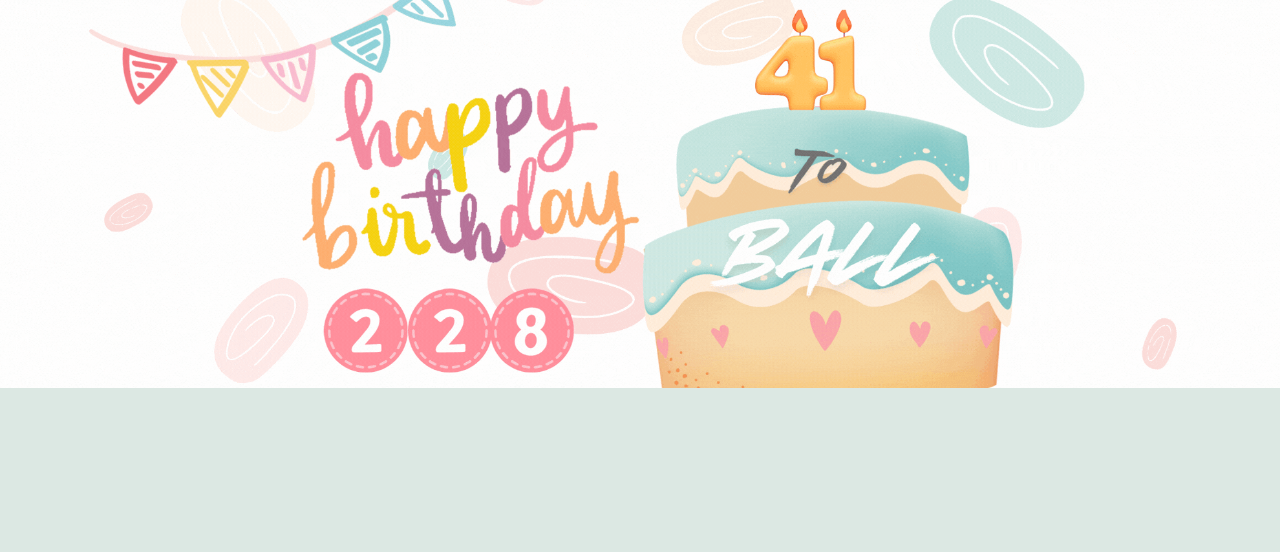
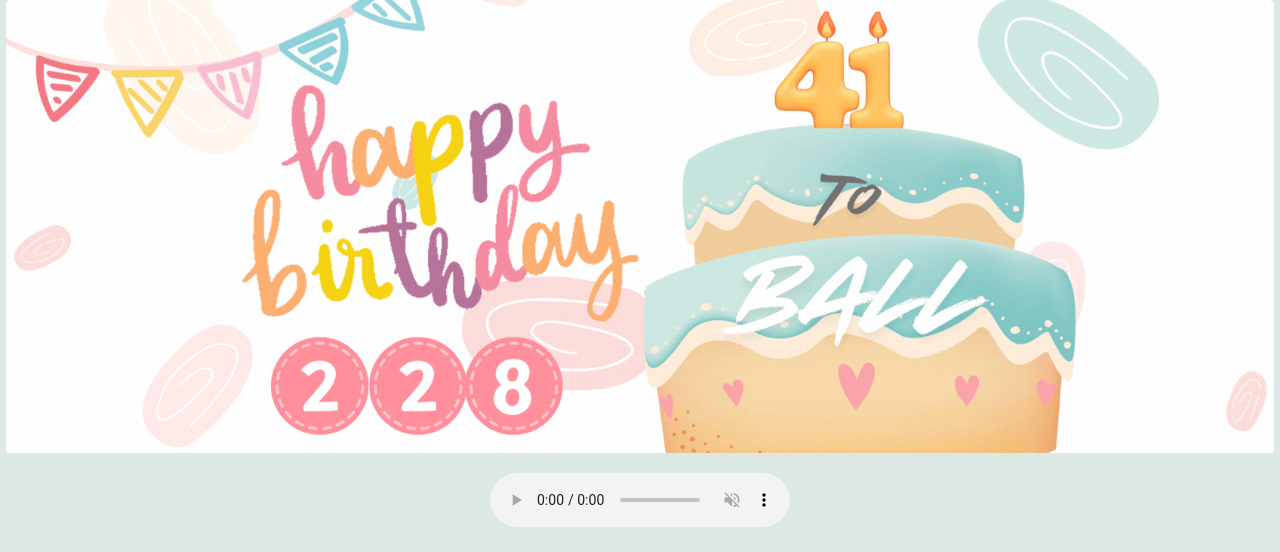
Before and after one commit to wowamin/wowamin.github.io, a plain HTML site: page try.html in a window 1280 px wide. Shown: the top 552 px of the page. Drawn offline with nearby package versions, Linux system fonts and the light colour scheme.

Commit message:
優化banner

```diff
--- a/css/style.css
+++ b/css/style.css
@@ -41,19 +41,36 @@ body {
   border-radius: 5px;
 }
 
+.happy-bd {
+  width: 100%;
+  max-width: 1980px;
+  margin: 0 auto;
+  aspect-ratio: 1980 / 600;
+  overflow: hidden;
+  margin-bottom: 20px;
+  background: #dce8e3;
+  border-radius: 12px;
+}
 
-.happy-bd {
-  width: min(100%, 1980px);
-  height: 600px;
-  margin: 0 auto;
+@media (max-width: 1280px) {
+  .happy-bd { aspect-ratio: 1980 / 700; }
+}
+
+@media (max-width: 768px) {
+  .happy-bd { aspect-ratio: 4 / 3; }
+}
+
+@media (max-width: 375px) {
+  .happy-bd { aspect-ratio: 7 / 3; }
+}
 
 
-}
 
 .happy-bd__img {
   display: block;
   width: 100%;
-  height: auto;
+  height: 100%;
+  object-fit: contain;
 }
 
 .music {
--- a/try.html
+++ b/try.html
@@ -45,37 +45,15 @@
 
 <body>
 
-  <div class="wrap">
- <!-- <nav class="navbar navbar-expand-lg navbar-light bg-light sticky-top">
-  <div class="container">
-    <a class="navbar-brand" href="index.html">
-      <h1>有球必映</h1></a>
-    <button class="navbar-toggler" type="button" data-bs-toggle="collapse" data-bs-target="#navbarNav">
-      <span class="navbar-toggler-icon"></span>
-    </button>
-    <div class="collapse navbar-collapse" id="navbarNav">
-      <ul class="navbar-nav ms-auto">
-        <li class="nav-item">
-          <a class="nav-link" href="index.html">首頁</a>
-        </li>
-        <li class="nav-item">
-          <a class="nav-link" href="#aboutus.html">關於我們</a></li>
-        <li class="nav-item">
-          <a class="nav-link" href="contact.html">聯絡我們</a>
-        </li>
-      </ul>
-    </div>
-  </div>
-</nav>   -->
-
-<!-- 🔥 這裡放你的 Banner -->
-
-
+<div class="wrap">
 <!-- 生日圖片 -->
 <section class="happy-bd">
   <img
     class="happy-bd__img"
     src="./img/hbd1980.gif"
+    srcset="./img/hbd365.gif 365w, ./img/hbd720.gif 720w, ./img/hbd1200.gif 1200w, ./img/hbd1680.gif 1680w, ./img/hbd1980.gif 1980w"
+    sizes="(max-width: 375px) 60vw, (max-width: 768px) 80vw, (max-width: 1280px) 100vw"
+
     alt="生日快樂"
     loading="lazy"
     decoding="async"
```
Also changed, not shown: img/hbd365.gif (added), img/hbd720.gif (added).
